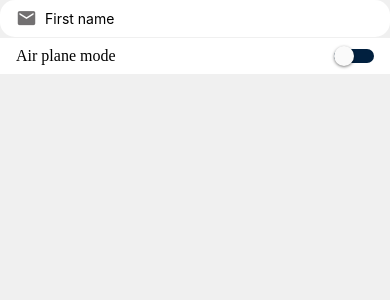
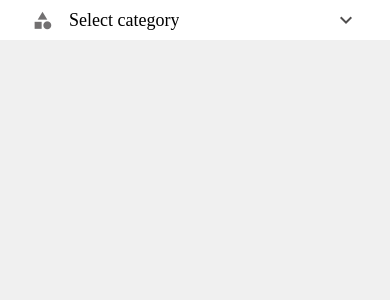
Before and after one commit to LeonelKero/done-with, a React Native app: screen / in a window 390 px wide. Shown: the top 300 px of the page. Built offline with nearby package versions, Linux system fonts and the light colour scheme.

Commit message:
Picker component

```diff
--- a/App.js
+++ b/App.js
@@ -1,14 +1,15 @@
-import { MaterialCommunityIcons } from "@expo/vector-icons";
+import { MaterialCommunityIcons, MaterialIcons } from "@expo/vector-icons";
 import { StyleSheet } from "react-native";
 import DWInput from "./app/components/input/DWInput";
 import DWSwitch from "./app/components/switch/DWSwitch";
 import color from "./app/config/color";
 import RootContainer from "./app/screens/RootContainer";
+import DWPicker from "./app/components/picker/DWPicker";
 
 export default function App() {
   return (
     <RootContainer>
-      <DWInput
+      {/* <DWInput
         placeholder="First name"
         Icon={
           <MaterialCommunityIcons name="email" size={21} color={color.gray} />
@@ -17,7 +18,8 @@ export default function App() {
       <DWSwitch
         text="Air plane mode"
         getCurrentState={(state) => console.log("Switch state", state)}
-      />
+      /> */}
+      <DWPicker Icon={<MaterialIcons name="category" size={21} color={color.gray} />} title="Select category" />
     </RootContainer>
   );
 }
--- /dev/null
+++ b/app/components/picker/DWPicker.tsx
@@ -0,0 +1,55 @@
+import { MaterialCommunityIcons } from "@expo/vector-icons";
+import React, { ReactNode, useState } from "react";
+import { Modal, Pressable, StyleSheet, View } from "react-native";
+import color from "../../config/color";
+import DWText from "../text/DWText";
+
+interface Props {
+  title: string;
+  Icon: ReactNode;
+  handlePress: () => void;
+}
+
+const DWPicker = ({ title, Icon }: Props) => {
+  const [isModalVisible, setModalVisible] = useState<boolean>(false);
+  const handlePress = () => setModalVisible(!isModalVisible);
+
+  return (
+    <>
+      <Pressable onPress={handlePress}>
+        <View style={styles.container}>
+          <View style={styles.detail}>
+            {Icon}
+            <DWText customStyle={styles.text}>{title}</DWText>
+          </View>
+          <MaterialCommunityIcons
+            name="chevron-down"
+            size={24}
+            color={color.softDark}
+          />
+        </View>
+      </Pressable>
+      {isModalVisible && <Modal />}
+    </>
+  );
+};
+
+export default DWPicker;
+
+const styles = StyleSheet.create({
+  container: {
+    width: "100%",
+    flexDirection: "row",
+    justifyContent: "space-between",
+    alignItems: "center",
+    paddingHorizontal: 32,
+    paddingVertical: 8,
+    backgroundColor: color.white,
+  },
+  detail: {
+    flexDirection: "row",
+  },
+  text: {
+    marginStart: 16,
+  },
+});
```
